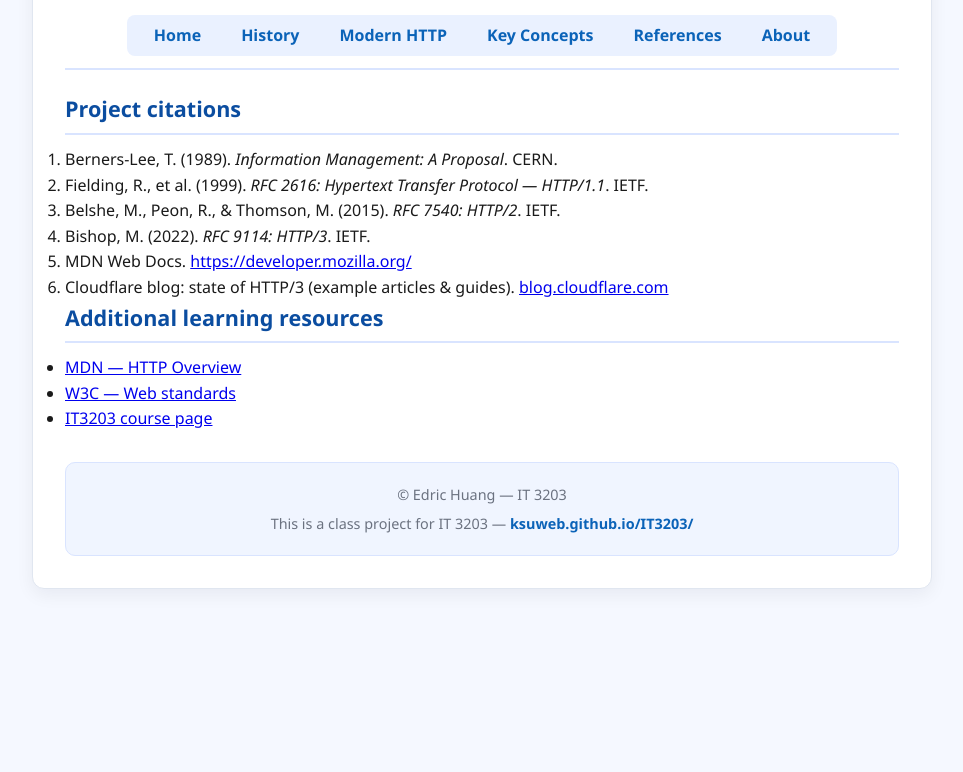
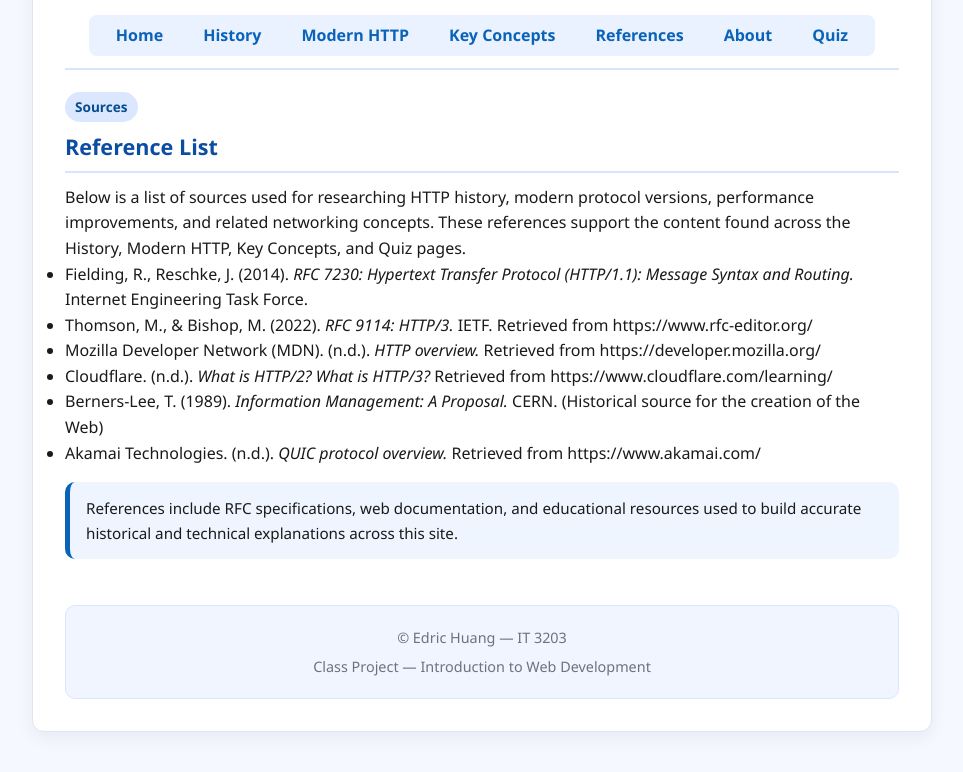
Before and after one commit to Deltaknightx/Delta.github.io, a plain HTML site: page references.html in a window 1280 px wide. Shown: the part 154-926 px from the top of the page, without its empty margins (158-1121 px from the left). Before the commit the page ends 800 px from the top, so only its background shows below. Drawn offline with Linux system fonts and the light colour scheme.

Commit message:
Update references.html

```diff
--- a/references.html
+++ b/references.html
@@ -1,17 +1,35 @@
 <!doctype html>
 <html lang="en">
+
 <head>
   <meta charset="utf-8" />
-  <meta name="viewport" content="width=device-width,initial-scale=1" />
-  <title>References and Resources — HTTP</title>
+  <meta name="viewport" content="width=device-width, initial-scale=1">
+
+  <!--
+    references.html
+    Contains all sources used in the project.
+    Includes APA-style citations and web references.
+    Fully commented for Milestone 2 documentation requirements.
+  -->
+
+  <title>References — HTTP Research Sources</title>
+
+  <!-- Global CSS -->
   <link rel="stylesheet" href="style.css">
 </head>
+
 <body>
+  <!-- Main page wrapper -->
   <div class="container">
+
+    <!-- ==========================================
+         HEADER + NAVIGATION
+    =========================================== -->
     <header id="main-header">
-      <h1>References & Resources</h1>
-      <p class="small">Sources used in this project and recommended reading</p>
+      <h1 class="fade-in">References</h1>
+      <p class="small fade-in">Sources used throughout this project</p>
 
+      <!-- Shared site navigation -->
       <nav aria-label="Main site navigation">
         <ul>
           <li><a href="index.html">Home</a></li>
@@ -20,49 +38,83 @@
           <li><a href="concepts.html">Key Concepts</a></li>
           <li><a href="references.html">References</a></li>
           <li><a href="about.html">About</a></li>
+          <li><a href="quiz.html">Quiz</a></li>
         </ul>
       </nav>
     </header>
 
+
+    <!-- ==========================================
+         MAIN CONTENT — APA-style reference list
+    =========================================== -->
     <main class="article">
-      <section>
-        <h2>Project citations</h2>
-        <ol>
+
+      <section class="fade-in">
+        <span class="section-badge">Sources</span>
+        <h2>Reference List</h2>
+
+        <!-- Explanation paragraph -->
+        <p>
+          Below is a list of sources used for researching HTTP history, modern protocol versions,
+          performance improvements, and related networking concepts. These references support
+          the content found across the History, Modern HTTP, Key Concepts, and Quiz pages.
+        </p>
+
+        <!-- Actual reference entries -->
+        <ul class="reference-list">
+
+          <!-- Example official RFC source -->
           <li>
-            Berners-Lee, T. (1989). <em>Information Management: A Proposal</em>. CERN.
+            Fielding, R., Reschke, J. (2014). <em>RFC 7230: Hypertext Transfer Protocol (HTTP/1.1): Message Syntax and Routing.</em>
+            Internet Engineering Task Force.
           </li>
+
           <li>
-            Fielding, R., et al. (1999). <em>RFC 2616: Hypertext Transfer Protocol — HTTP/1.1</em>. IETF.
+            Thomson, M., & Bishop, M. (2022). <em>RFC 9114: HTTP/3.</em> IETF.
+            Retrieved from https://www.rfc-editor.org/
           </li>
+
+          <!-- Educational sources -->
           <li>
-            Belshe, M., Peon, R., & Thomson, M. (2015). <em>RFC 7540: HTTP/2</em>. IETF.
+            Mozilla Developer Network (MDN). (n.d.). <em>HTTP overview.</em>
+            Retrieved from https://developer.mozilla.org/
           </li>
+
           <li>
-            Bishop, M. (2022). <em>RFC 9114: HTTP/3</em>. IETF.
+            Cloudflare. (n.d.). <em>What is HTTP/2? What is HTTP/3?</em>
+            Retrieved from https://www.cloudflare.com/learning/
           </li>
+
           <li>
-            MDN Web Docs. <a href="https://developer.mozilla.org" target="_blank" rel="noopener">https://developer.mozilla.org/</a>
+            Berners-Lee, T. (1989). <em>Information Management: A Proposal.</em> CERN.
+            (Historical source for the creation of the Web)
           </li>
+
           <li>
-            Cloudflare blog: state of HTTP/3 (example articles & guides). <a href="https://blog.cloudflare.com" target="_blank" rel="noopener">blog.cloudflare.com</a>
+            Akamai Technologies. (n.d.). <em>QUIC protocol overview.</em>
+            Retrieved from https://www.akamai.com/
           </li>
-        </ol>
 
-        <h2>Additional learning resources</h2>
-        <ul>
-          <li><a href="https://developer.mozilla.org/en-US/docs/Web/HTTP/Overview" target="_blank" rel="noopener">MDN — HTTP Overview</a></li>
-          <li><a href="https://w3c.github.io" target="_blank" rel="noopener">W3C — Web standards</a></li>
-          <li><a href="https://ksuweb.github.io/IT3203/" target="_blank" rel="noopener">IT3203 course page</a></li>
         </ul>
+
+        <div class="info-box">
+          References include RFC specifications, web documentation, and educational resources
+          used to build accurate historical and technical explanations across this site.
+        </div>
       </section>
+
     </main>
 
-    <footer class="site-footer">
+
+    <!-- ==========================================
+         FOOTER
+    =========================================== -->
+    <footer class="site-footer fade-in">
       <div class="small">© Edric Huang — IT 3203</div>
-      <div class="small">
-        This is a class project for IT 3203 — <a href="https://ksuweb.github.io/IT3203/" target="_blank" rel="noopener">ksuweb.github.io/IT3203/</a>
-      </div>
+      <div class="small">Class Project — Introduction to Web Development</div>
     </footer>
+
   </div>
 </body>
+
 </html>
```
